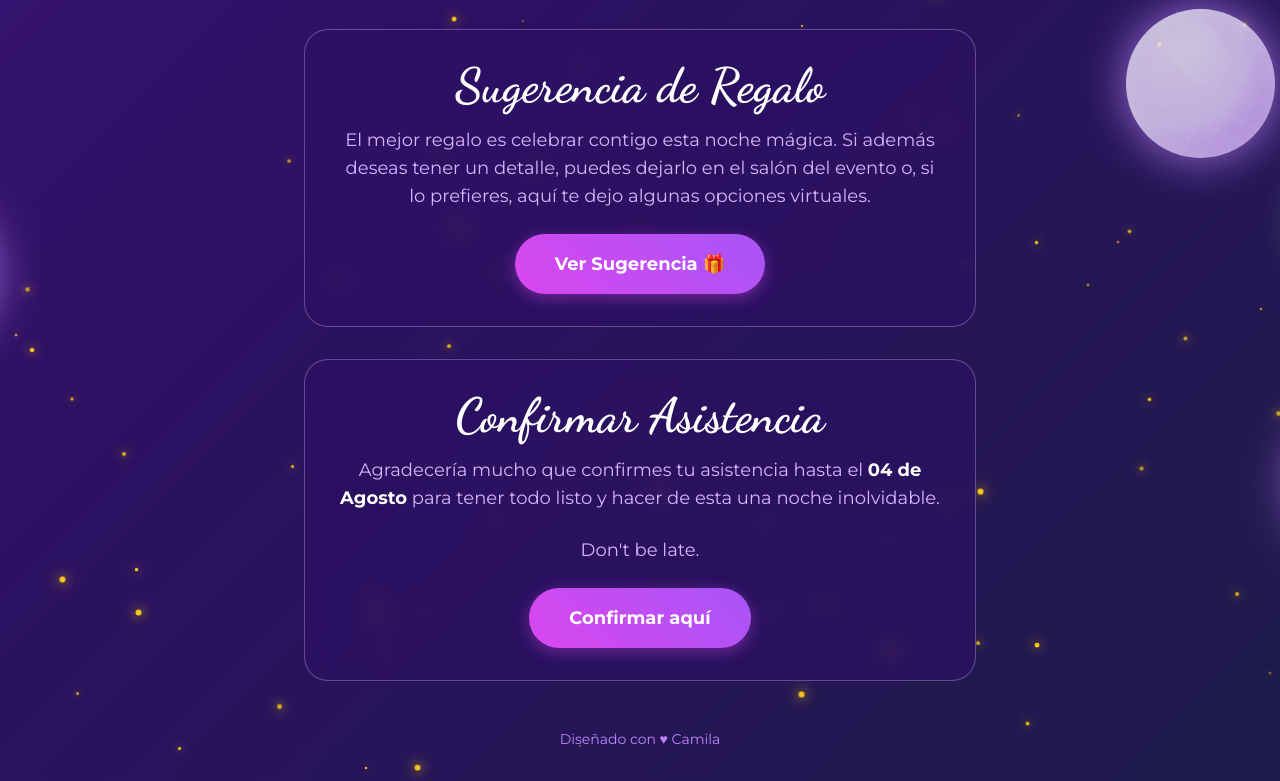
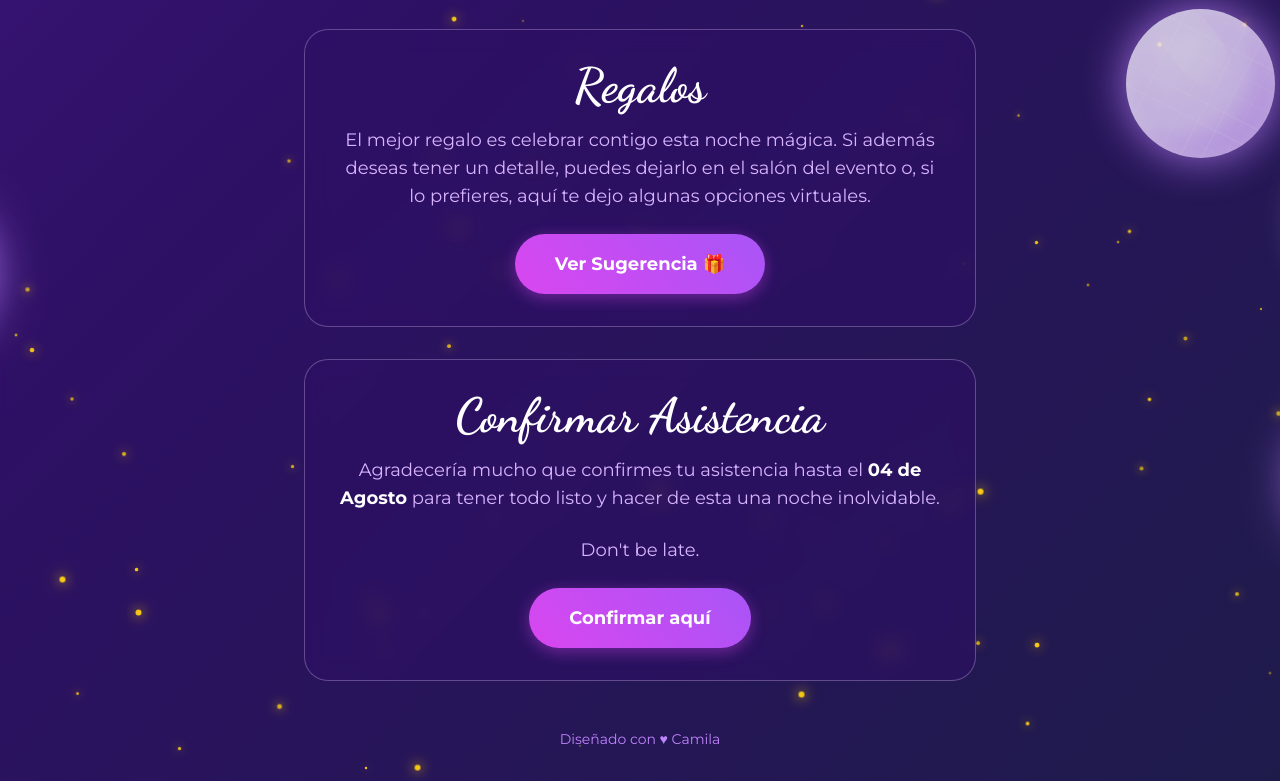
Before and after one commit to MikeSP/XV-Cami, a plain HTML site: page index.html in a window 1280 px wide. Shown: the part 1286-2067 px from the top of the page. Drawn offline with nearby package versions, Linux system fonts and the light colour scheme.

Commit message:
index.html

```diff
--- a/index.html
+++ b/index.html
@@ -240,7 +240,7 @@
 
             <!-- Regalos (MODIFICADO) -->
             <div class="w-full text-center p-8 rounded-3xl card">
-                <h3 class="font-dancing text-4xl md:text-5xl font-bold text-white mb-4">Sugerencia de Regalo</h3>
+                <h3 class="font-dancing text-4xl md:text-5xl font-bold text-white mb-4">Regalos</h3>
                 <p class="text-md md:text-lg text-purple-300 mb-6">El mejor regalo es celebrar contigo esta noche mágica. Si además deseas tener un detalle, puedes dejarlo en el salón del evento o, si lo prefieres, aquí te dejo algunas opciones virtuales.</p>
                 <button id="gift-modal-button" class="inline-block px-10 py-4 rounded-full text-white font-bold text-lg btn-primary">
                     Ver Sugerencia 🎁
```
